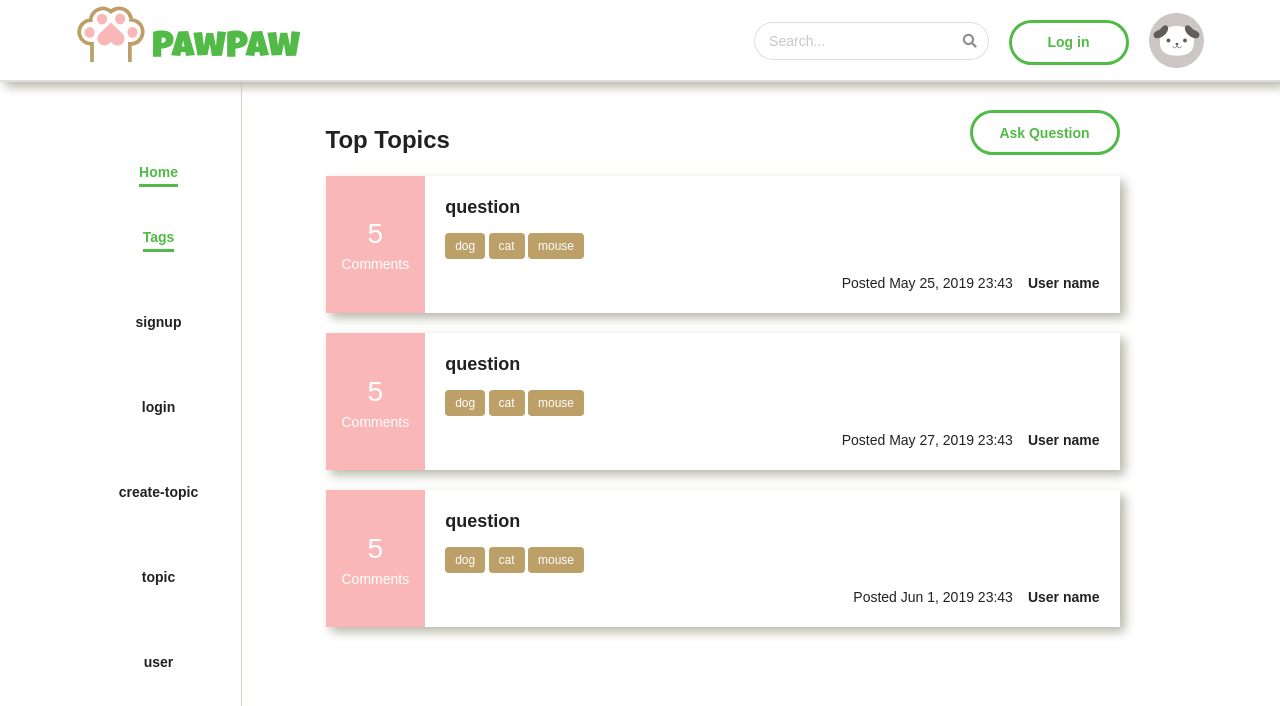
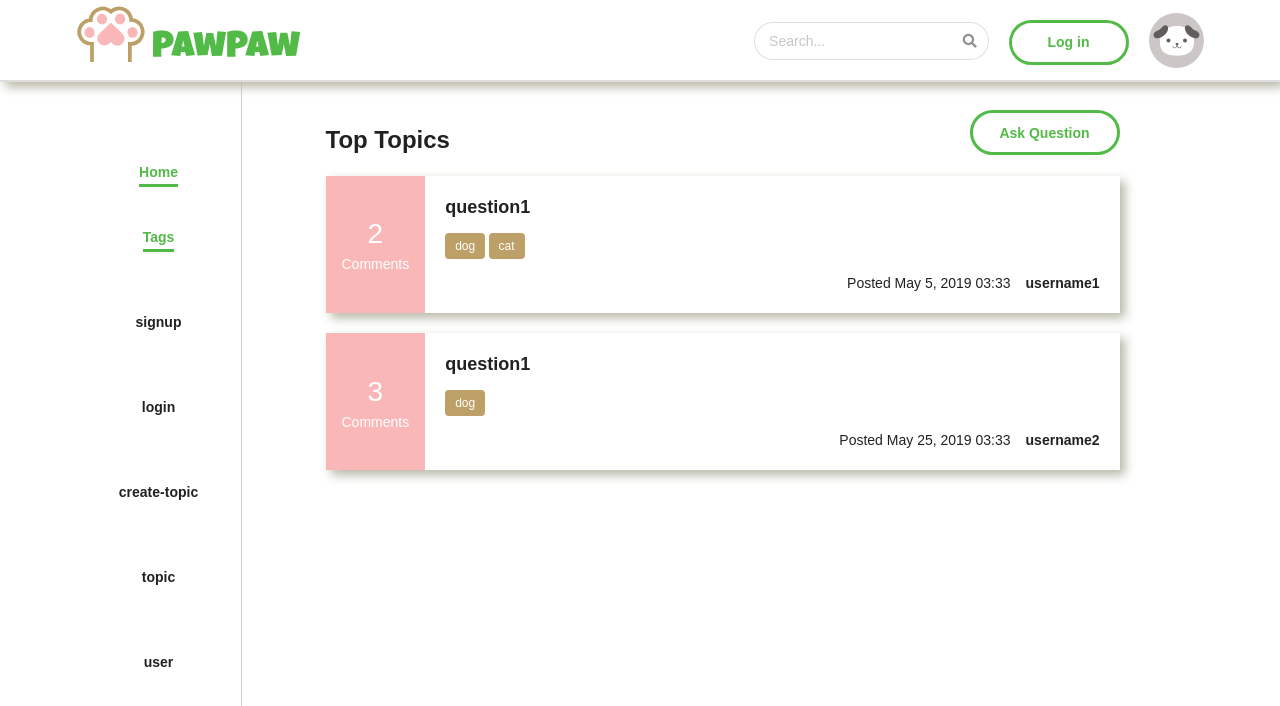
Before and after one commit to arisa-hirata/react-aws-graphql, a React (Create React App) app: page / in a window 1280 px wide. Shown: the top 706 px of the page. Built offline with nearby package versions, Linux system fonts and the light colour scheme.

Commit message:
connect components with Redux store * add some test state

```diff
--- a/package.json
+++ b/package.json
@@ -6,6 +6,7 @@
     "axios": "^0.19.0",
     "react": "^16.8.6",
     "react-dom": "^16.8.6",
+    "react-redux": "^7.0.3",
     "react-router-dom": "^5.0.1",
     "react-scripts": "3.0.1",
     "redux": "^4.0.1"
--- /dev/null
+++ b/src/actions/index.js
@@ -0,0 +1,25 @@
+// USER
+export const LOGIN_USER = 'LOGIN_USER';
+export const LOGOUT_USER = 'LOGOUT_USER';
+// TOPIC
+export const SELECT_TOPIC = 'SELECT_TOPIC';
+
+export const loginUser = user => {
+  return {
+    type: LOGIN_USER,
+    user
+  };
+};
+
+export const logoutUser = () => {
+  return {
+    type: LOGOUT_USER
+  };
+};
+
+export const selectTopic = topic => {
+  return {
+    type: SELECT_TOPIC,
+    topic
+  };
+};
--- a/src/components/CommentBox.js
+++ b/src/components/CommentBox.js
@@ -1,7 +1,7 @@
 import React from 'react';
 import TopicBoxContent from './TopicBoxContent';
 
-const CommentBox = ({ name, image, comment, icon = null }) => {
+const CommentBox = ({ name, image, comment, date, icon = null }) => {
   return (
     <div className="comment-box">
       <div className="user">
@@ -11,7 +11,7 @@ const CommentBox = ({ name, image, comment, icon = null }) => {
         />
         {name}
       </div>
-      <TopicBoxContent body={body(comment)} info={info('May 25, 2019 23:43')} />
+      <TopicBoxContent body={body(comment)} info={info(date)} />
     </div>
   );
 };
--- a/src/components/Topic.js
+++ b/src/components/Topic.js
@@ -1,34 +1,34 @@
 import React from 'react';
+import { connect } from 'react-redux';
 import TopicBox from './TopicBox';
 import CommentBox from './CommentBox';
 
-const Topic = () => {
+const Topic = ({ topic }) => {
   return (
     <div className="topic">
       <div className="topic-box">
-        <h2>title</h2>
+        <h2>{topic.title}</h2>
         <TopicBox
-          body={description('descriptiondescriptiondescription.')}
-          tags={['dog', 'cat', 'mouse']}
-          info={info('May 5, 2019 03:33', 'User name')}
+          body={description(topic.description)}
+          tags={topic.tags}
+          info={info(topic.date, topic.username)}
         />
       </div>
-      <div className="comments">
-        <CommentBox
-          name={'username'}
-          image={'image'}
-          comment={
-            'descriptiondescriptiondescriptiondescriptiondescriptiondescription'
-          }
-        />
-        <CommentBox
-          name={'username'}
-          image={'image'}
-          comment={
-            'descriptiondescriptiondescriptiondescriptiondescriptiondescription'
-          }
-        />
-      </div>
+      {topic.comments ? (
+        <div className="comments">
+          {topic.comments.map(comment => {
+            return (
+              <CommentBox
+                key={comment.id}
+                name={comment.username}
+                image={'image'}
+                comment={comment.text}
+                date={comment.date}
+              />
+            );
+          })}
+        </div>
+      ) : null}
       <div className="ui form textarea">
         <div className="field">
           <label>
@@ -57,4 +57,10 @@ const info = (date, name, image) => {
   );
 };
 
-export default Topic;
+const mapStateToProps = ({ topic }) => {
+  return {
+    topic
+  };
+};
+
+export default connect(mapStateToProps)(Topic);
--- a/src/components/TopicList.js
+++ b/src/components/TopicList.js
@@ -1,41 +1,27 @@
 import React from 'react';
+import { connect } from 'react-redux';
 import TopicBoxContent from './TopicBoxContent';
 import TopicContainerWithComment from './TopicContainerWithComment';
 
 const TopicList = ({ title, topics }) => {
   return (
-    <div className='topic-list'>
+    <div className="topic-list">
       <h2>{title}</h2>
-      <TopicContainerWithComment
-        numberOfComent={5}
-        content={
-          <TopicBoxContent
-            body={header('question')}
-            tags={['dog', 'cat', 'mouse']}
-            info={info('May 25, 2019 23:43', 'User name')}
+      {topics.map(topic => {
+        return (
+          <TopicContainerWithComment
+            key={topic.id}
+            numberOfComent={topic.commentsIDs.length}
+            content={
+              <TopicBoxContent
+                body={header(topic.title)}
+                tags={topic.tags}
+                info={info(topic.date, topic.username)}
+              />
+            }
           />
-        }
-      />
-      <TopicContainerWithComment
-        numberOfComent={5}
-        content={
-          <TopicBoxContent
-            body={header('question')}
-            tags={['dog', 'cat', 'mouse']}
-            info={info('May 27, 2019 23:43', 'User name')}
-          />
-        }
-      />
-      <TopicContainerWithComment
-        numberOfComent={5}
-        content={
-          <TopicBoxContent
-            body={header('question')}
-            tags={['dog', 'cat', 'mouse']}
-            info={info('Jun 1, 2019 23:43', 'User name')}
-          />
-        }
-      />
+        );
+      })}
     </div>
   );
 };
@@ -46,12 +32,16 @@ const header = question => {
 
 const info = (date, name, image = null) => {
   return (
-    <div className='info'>
-      <span className='date'>Posted {date}</span>
-      <span className='name'>{name}</span>
-      {image ? <div className='image'>{image}</div> : null}
+    <div className="info">
+      <span className="date">Posted {date}</span>
+      <span className="name">{name}</span>
+      {image ? <div className="image">{image}</div> : null}
     </div>
   );
 };
 
-export default TopicList;
+const mapStateToProps = ({ topics }) => {
+  return { topics };
+};
+
+export default connect(mapStateToProps)(TopicList);
--- a/src/components/User.js
+++ b/src/components/User.js
@@ -1,8 +1,9 @@
 import React from 'react';
+import { connect } from 'react-redux';
 import UserTopicBox from './UserTopicBox';
 import TopicContainerWithComment from './TopicContainerWithComment';
 
-const User = ({ image }) => {
+const User = ({ image, topics }) => {
   return (
     <div className="user-page">
       <div className="user-page-img-container">
@@ -12,17 +13,24 @@ const User = ({ image }) => {
         />
       </div>
       <h2>User Name</h2>
+      {topics
+        ? topics.map(topic => {
+            return (
               <TopicContainerWithComment
-        numberOfComent={5}
+                key={topic.id}
+                numberOfComent={topic.commentsIDs.length}
                 content={
                   <UserTopicBox
-            body={header('question')}
-            tags={['dog', 'cat', 'mouse']}
-            info={info('May 25, 2019 23:43')}
+                    body={header(topic.title)}
+                    tags={topic.tags}
+                    info={info(topic.date)}
                     icon={icon(1)}
                   />
                 }
               />
+            );
+          })
+        : null}
     </div>
   );
 };
@@ -49,4 +57,8 @@ const handleDeleteClick = id => {
   console.log(id, 'delete');
 };
 
-export default User;
+const mapStateToProps = state => {
+  return { topics: state.topics };
+};
+
+export default connect(mapStateToProps)(User);
--- a/src/index.js
+++ b/src/index.js
@@ -1,5 +1,13 @@
 import React from 'react';
 import ReactDOM from 'react-dom';
+import { Provider } from 'react-redux';
+import { createStore } from 'redux';
 import App from './components/App';
+import reducers from './reducers';
 
-ReactDOM.render(<App />, document.getElementById('root'));
+ReactDOM.render(
+  <Provider store={createStore(reducers)}>
+    <App />
+  </Provider>,
+  document.getElementById('root')
+);
--- /dev/null
+++ b/src/reducers/index.js
@@ -0,0 +1,96 @@
+import { combineReducers } from 'redux';
+import { LOGIN_USER, LOGOUT_USER, SELECT_TOPIC } from '../actions';
+
+import dog from '../img/dog.jpg';
+
+const userReducer = (state = testUser, action) => {
+  switch (action.type) {
+    case LOGIN_USER:
+      return action.user;
+    case LOGOUT_USER:
+      return null;
+    default:
+      return state;
+  }
+};
+
+const testUser = {
+  id: 1,
+  name: 'username',
+  image: dog
+};
+
+const topicsReducer = (state = null, action) => {
+  return topicsTestState;
+};
+
+let topicsTestState = [
+  {
+    id: 1,
+    title: 'question1',
+    description: 'description of question1',
+    tags: ['dog', 'cat'],
+    date: 'May 5, 2019 03:33',
+    userId: 1,
+    username: 'username1',
+    image: dog,
+    commentsIDs: [1, 2]
+  },
+  {
+    id: 2,
+    title: 'question1',
+    description: 'description of question1',
+    tags: ['dog'],
+    date: 'May 25, 2019 03:33',
+    userId: 2,
+    username: 'username2',
+    image: dog,
+    commentsIDs: [3, 4, 5]
+  }
+];
+
+const topicReducer = (state = topicTestState, action) => {
+  switch (action.type) {
+    case SELECT_TOPIC:
+      return action.topic;
+    default:
+      return state;
+  }
+};
+
+let commentsTestState = [
+  {
+    id: 1,
+    date: 'May 5, 2019 03:33',
+    userId: 1,
+    username: 'username1',
+    image: '',
+    text: 'answer'
+  },
+  {
+    id: 2,
+    date: 'April 15, 2019 03:33',
+    userId: 2,
+    username: 'username2',
+    image: '',
+    text: 'answer!2'
+  }
+];
+
+let topicTestState = {
+  id: 1,
+  title: 'question1',
+  description: 'description of question1',
+  tags: ['dog', 'cat'],
+  date: 'May 5, 2019 03:33',
+  userId: 1,
+  username: 'username1',
+  image: dog,
+  comments: commentsTestState
+};
+
+export default combineReducers({
+  user: userReducer,
+  topic: topicReducer,
+  topics: topicsReducer
+});
```
Also changed, not shown: 1 other file (tests, documents, lock files or other folders). Lines whose indentation alone changed are shown as unchanged.
